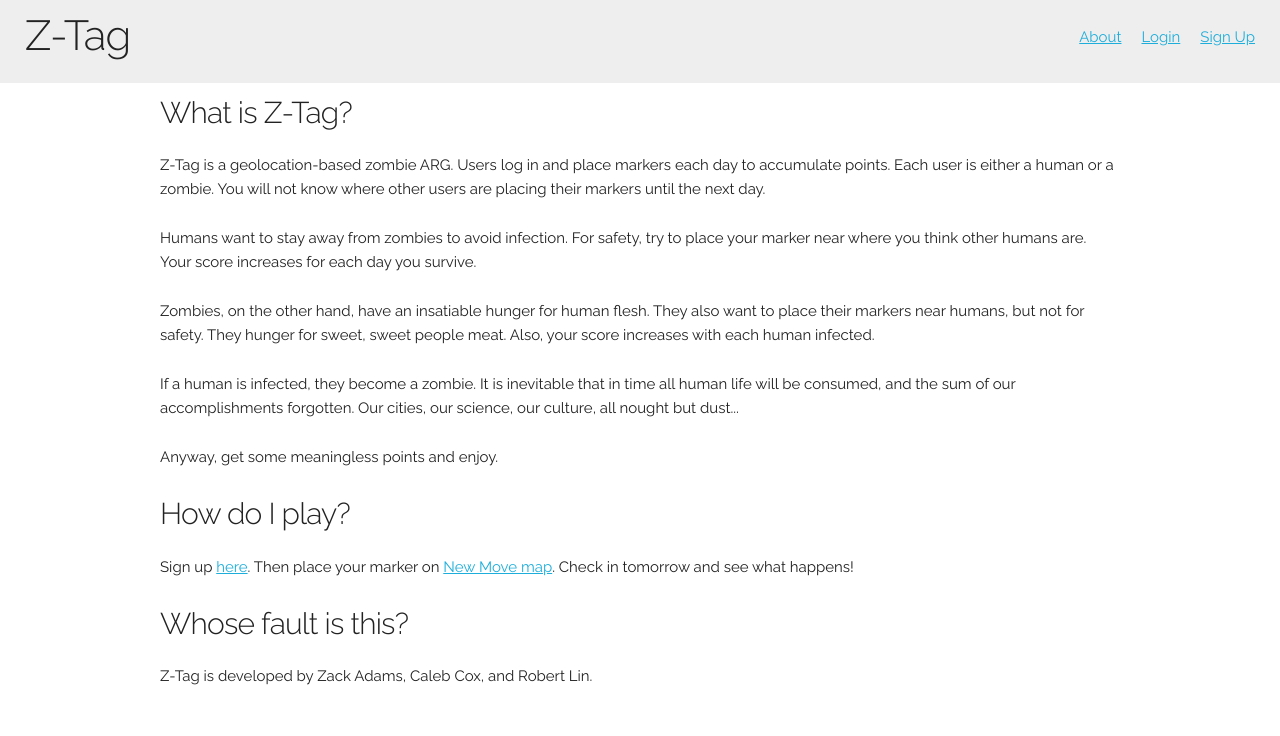
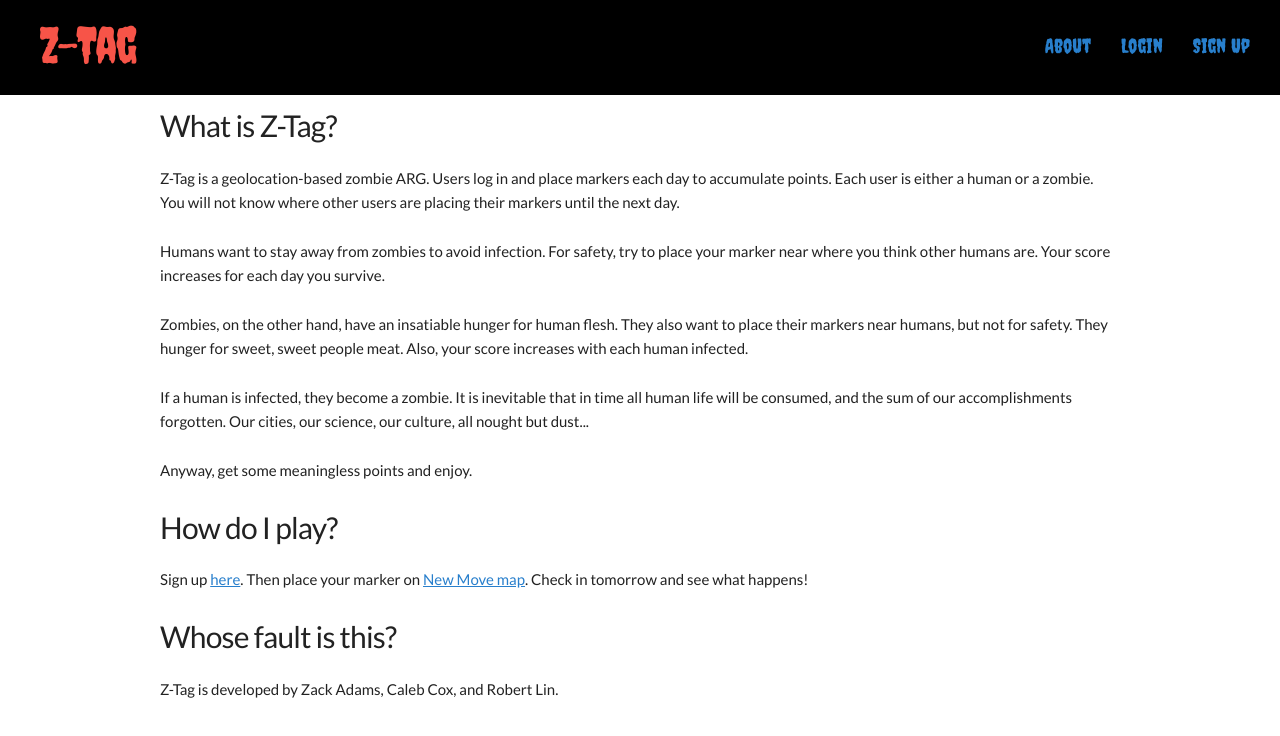
Before and after one commit to drzackyll/map_project, a React (Create React App) app in the folder map_project_front/: page / in a window 1280 px wide. Shown: the top 736 px of the page. Built offline with nearby package versions, Linux system fonts and the light colour scheme; what react-google-maps would draw is missing.

Commit message:
Start style rework

```diff
--- a/map_project_front/public/css/skeleton.css
+++ b/map_project_front/public/css/skeleton.css
@@ -124,7 +124,7 @@ body {
   font-size: 1.5em; /* currently ems cause chrome bug misinterpreting rems on body element */
   line-height: 1.6;
   font-weight: 400;
-  font-family: "Raleway", "HelveticaNeue", "Helvetica Neue", Helvetica, Arial, sans-serif;
+  font-family: "Lato", "HelveticaNeue", "Helvetica Neue", Helvetica, Arial, sans-serif;
   color: #222; }
 
 
@@ -158,9 +158,9 @@ p {
 /* Links
 –––––––––––––––––––––––––––––––––––––––––––––––––– */
 a {
-  color: #1EAEDB; }
+  color: #287FCC; }
 a:hover {
-  color: #0FA0CE; }
+  color: #1B578C; }
 
 
 /* Buttons
--- a/map_project_front/public/css/style.css
+++ b/map_project_front/public/css/style.css
@@ -1,14 +1,18 @@
 .NavBar {
-  background-color: #eee;
+  font-family: 'Creepster', cursive;
+  color: #eee;
+  background-color: #000;
   display: table;
   width: 100%;
   margin-bottom: 1rem;
 }
 
-.NavBar h2 {
+.NavBar h1 {
   float: left;
-  margin-top: 1rem;
-  margin-left: 2.5rem;
+  margin-top: 1.5rem;
+  margin-left: 4rem;
+  color: #F75448;
+  font-size: 5rem;
 }
 
 .NavBar ul {
@@ -19,8 +23,13 @@
 .NavBar li {
   float: right;
   display: table-cell;
-  margin: 1rem;
+  margin: 1.5rem;
   list-style: none;
+}
+
+.NavBar a {
+  text-decoration: none;
+  font-size: 2rem;
 }
 
 .UserScore h2 {
@@ -38,11 +47,11 @@
 }
 
 .UserScore th#human {
-  color: green;
+  color: #287FCC;
 }
 
 .UserScore th#zombie {
-  color: red;
+  color: #F75448;
 }
 
 .Leaderboard table {
@@ -60,7 +69,7 @@
 }
 
 .Human tbody tr:first-child td {
-  color: green;
+  color: #287FCC;
   font-weight: bold;
 }
 
@@ -73,7 +82,7 @@
 }
 
 .Zombie tbody tr:first-child td {
-  color: red;
+  color: #F75448;
   font-weight: bold;
 }
 
--- a/map_project_front/public/index.html
+++ b/map_project_front/public/index.html
@@ -6,7 +6,7 @@
     <meta name="author" content="">
     <meta name="viewport" content="width=device-width, initial-scale=1">
 
-    <link href="//fonts.googleapis.com/css?family=Raleway:400,300,600" rel="stylesheet" type="text/css">
+    <link href="https://fonts.googleapis.com/css?family=Creepster|Lato" rel="stylesheet">
 
     <link rel="stylesheet" href="css/normalize.css">
     <link rel="stylesheet" href="css/skeleton.css">
--- a/map_project_front/src/components/NavBar.js
+++ b/map_project_front/src/components/NavBar.js
@@ -37,8 +37,12 @@ function NavBar(props) {
 
   return (
     <div className="NavBar row">
-      <h2>Z-Tag</h2>
-      {navBarItems()}
+      <div className="three columns">
+      <h1>Z-Tag</h1>
+      </div>
+      <div className="nine columns">
+        {navBarItems()}
+      </div>
     </div>
   )
 }
--- a/map_project_front/src/components/NewMoveMap.js
+++ b/map_project_front/src/components/NewMoveMap.js
@@ -59,8 +59,13 @@ class NewMoveMap extends Component {
   render() {
     return (
        this.loaded() ? (
-        <div style={{height: `600px`}}>
+        <div className="row">
+          <div className="three columns">
             <h3>{this.props.user.zombie ? "You're a zombie! Go find a place to eat people!" : "You're a human! Find a place to hide from the zombies!"}</h3>
+            <button onClick={this.handleButtonClick.bind(this)}>Set Location</button>
+            <h4>{this.markerMessage()}</h4>
+          </div>
+          <div style={{height: `600px`}} className="nine columns">
             <MapWrapper
               googleMapURL="https://maps.googleapis.com/maps/api/js?key=AIzaSyAvYpyQDXZ3DL9e-zmyc4Fs0JViGlgFj58"
               loadingElement={ <div style={{ height: `100%` }}><h1>Loading...</h1></div> }
@@ -71,8 +76,7 @@ class NewMoveMap extends Component {
               center={{lat: this.props.location.lat, lng: this.props.location.lng}}
               markers={this.props.markers}
             />
-          <button onClick={this.handleButtonClick.bind(this)}>Set Location</button>
-          {this.markerMessage()}
+          </div>
         </div>
       ) : (
         <h1>Loading...</h1>
--- a/map_project_front/src/components/NewUser.js
+++ b/map_project_front/src/components/NewUser.js
@@ -17,7 +17,7 @@ function NewUser(props) {
 
   return (
     <div className="NewUser">
-      <h1>Create User</h1>
+      <h3>Create User</h3>
       <form onSubmit={handleSubmit.bind(this)}>
         <label htmlFor="username">Username: </label>
         <input id="username" type="text"/>
--- a/map_project_front/src/components/ResultsMap.js
+++ b/map_project_front/src/components/ResultsMap.js
@@ -34,7 +34,8 @@ class ResultsMap extends Component {
     return (
        this.loaded() ? (
         <div style={{height: `600px`}}>
-          <h3>{this.props.markers.message}</h3>
+          <h2>Results for {this.props.markers.date}</h2>
+          <h4>{this.props.markers.message}</h4>
           <MapWrapper
             googleMapURL="https://maps.googleapis.com/maps/api/js?key=AIzaSyAvYpyQDXZ3DL9e-zmyc4Fs0JViGlgFj58"
             loadingElement={ <div style={{ height: `100%` }}><h1>Loading...</h1></div> }
@@ -45,7 +46,6 @@ class ResultsMap extends Component {
             center={this.props.markers.user.position}
             markers={this.props.markers}
           />
-          <p>Results for {this.props.markers.date}</p>
         </div>
       ) : (
         <h1>Loading...</h1>
--- a/map_project_front/src/components/UserLogin.js
+++ b/map_project_front/src/components/UserLogin.js
@@ -16,14 +16,14 @@ function UserLogin(props) {
 
   return (
     <div className="UserLogin">
-      <h1>Sign In</h1>
+      <h3>Sign In</h3>
       <form onSubmit={handleSubmit.bind(this)}>
         <label htmlFor="username">Username: </label>
         <input id="username" type="text"/>
         <label htmlFor="password">Password: </label>
         <input id="password" type="password"/>
         <br/>
-        <input type="submit" value="Login"/>
+        <input type="submit" value="Sign In"/>
       </form>
     </div>
   )
```
Lines whose indentation alone changed are shown as unchanged.
